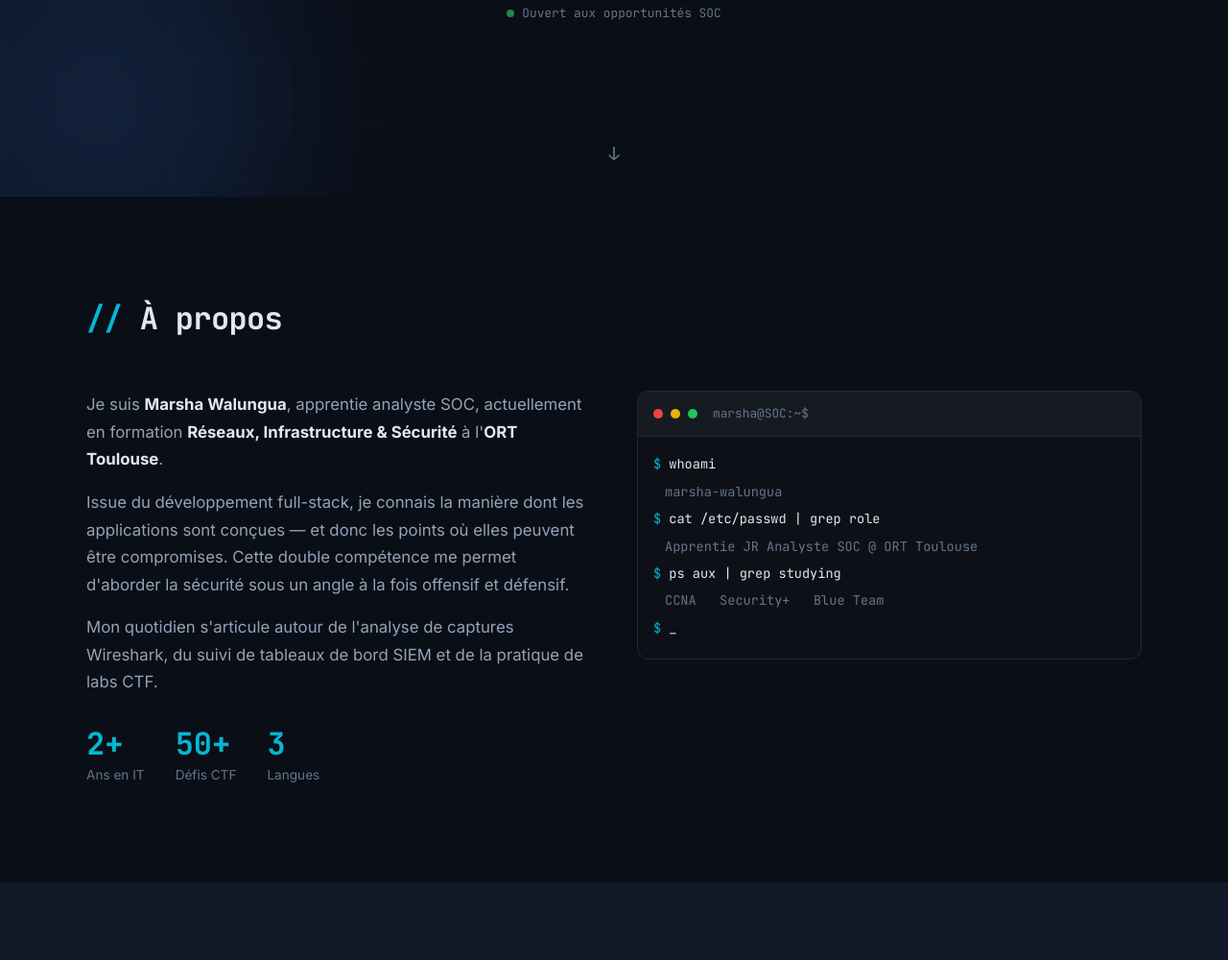
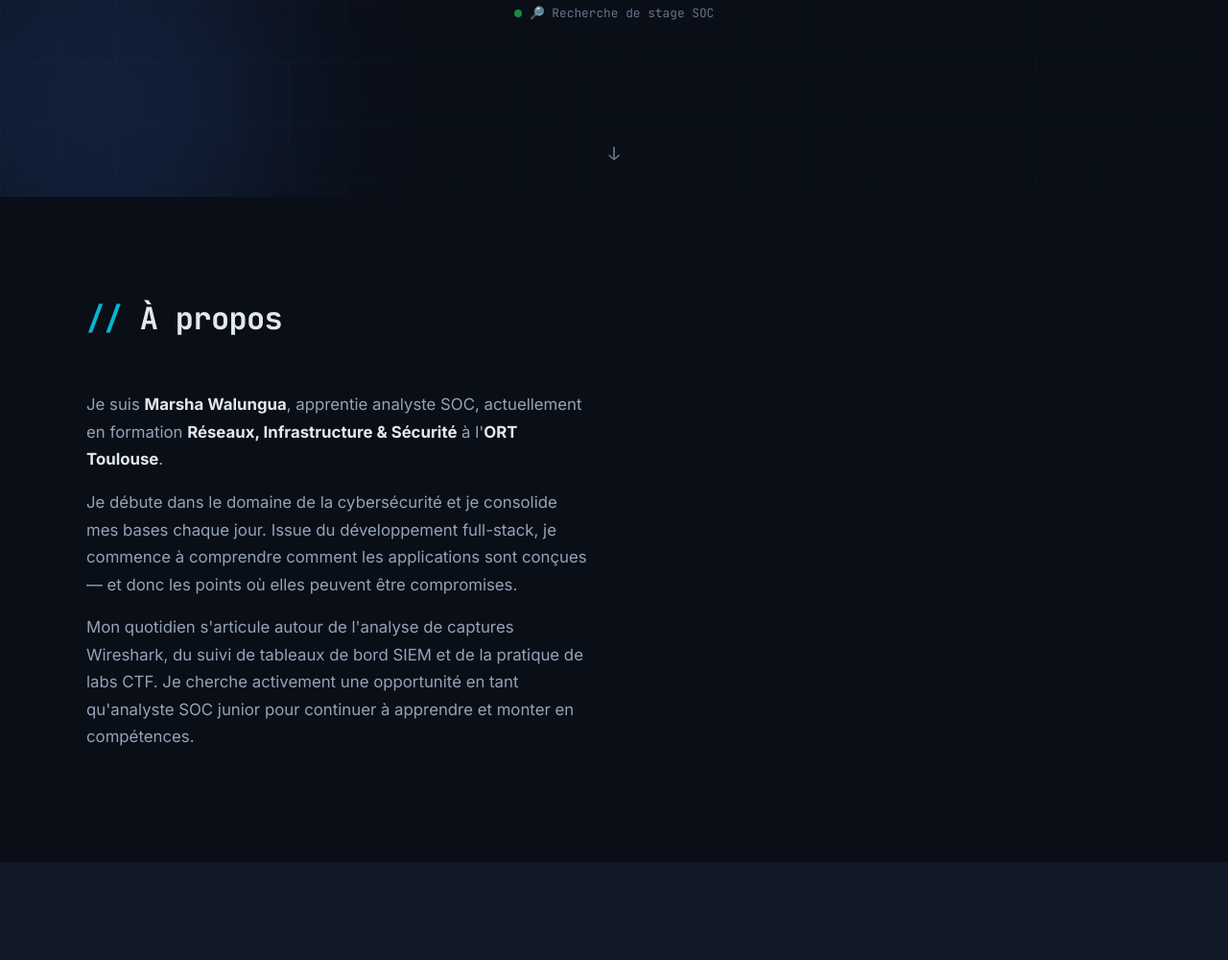
Before and after one commit to marsha-walungua/marsha-walungua.github.io, a plain HTML site: page index.html in a window 1280 px wide. Shown: the part 595-1595 px from the top of the page at 96% size. Drawn offline with Linux system fonts and the light colour scheme.

Commit message:
Remove terminal, update status to internship search

```diff
--- a/index.html
+++ b/index.html
@@ -78,38 +78,7 @@
             Mon quotidien : captures Wireshark, tableaux de bord SIEM et labs CTF. Je crois que la
             meilleure défense, c'est la curiosité — plus tu creuses, plus tu trouves.
           </p>
-          <div class="about-stats">
-            <div class="stat">
-              <span class="stat-num">2+</span>
-              <span class="stat-label" data-i18n="stat_years">Ans en IT</span>
-            </div>
-            <div class="stat">
-              <span class="stat-num">50+</span>
-              <span class="stat-label" data-i18n="stat_ctf">Défis CTF</span>
-            </div>
-            <div class="stat">
-              <span class="stat-num">3</span>
-              <span class="stat-label" data-i18n="stat_langs">Langues</span>
-            </div>
-          </div>
-        </div>
-        <div class="about-terminal">
-          <div class="terminal-header">
-            <span class="term-dot red"></span>
-            <span class="term-dot yellow"></span>
-            <span class="term-dot green"></span>
-            <span class="term-title">marsha@SOC:~$</span>
-          </div>
-          <div class="terminal-body">
-            <p><span class="prompt">$</span> <span class="cmd">whoami</span></p>
-            <p class="output">marsha-walungua</p>
-            <p><span class="prompt">$</span> <span class="cmd">cat /etc/passwd | grep role</span></p>
-            <p class="output" data-i18n="term_role">SOC Analyst Apprentice @ ORT Toulouse</p>
-            <p><span class="prompt">$</span> <span class="cmd">ps aux | grep studying</span></p>
-            <p class="output" data-i18n="term_studying">CCNA &nbsp; Security+ &nbsp; Blue Team</p>
-            <p><span class="prompt">$</span> <span class="cmd">_</span><span class="cursor-blink">|</span></p>
-          </div>
-        </div>
+    </div>
       </div>
     </div>
   </section>
--- a/script.js
+++ b/script.js
@@ -14,11 +14,11 @@ const LANG = {
     hero_sub:        "apprentie analiste SOC",
     hero_cta_work:   "Voir mon travail",
     hero_cta_contact:"Me contacter",
-    hero_status:     "Ouvert aux opportunités SOC",
+    hero_status:     "🔎 Recherche de stage SOC",
     about_title:     "À propos",
     about_p1:        "Je suis <strong>Marsha Walungua</strong>, apprentie analyste SOC, actuellement en formation <strong>Réseaux, Infrastructure &amp; Sécurité</strong> à l'<strong>ORT Toulouse</strong>.",
-    about_p2:        "Issue du développement full-stack, je connais la manière dont les applications sont conçues — et donc les points où elles peuvent être compromises. Cette double compétence me permet d'aborder la sécurité sous un angle à la fois offensif et défensif.",
-    about_p3:        "Mon quotidien s'articule autour de l'analyse de captures Wireshark, du suivi de tableaux de bord SIEM et de la pratique de labs CTF.",
+    about_p2:        "Je débute dans le domaine de la cybersécurité et je consolide mes bases chaque jour. Issue du développement full-stack, je commence à comprendre comment les applications sont conçues — et donc les points où elles peuvent être compromises.",
+    about_p3:        "Mon quotidien s'articule autour de l'analyse de captures Wireshark, du suivi de tableaux de bord SIEM et de la pratique de labs CTF. Je cherche activement une opportunité en tant qu'analyste SOC junior pour continuer à apprendre et monter en compétences.",
     stat_years:      "Ans en IT",
     stat_ctf:        "Défis CTF",
     stat_langs:      "Langues",
@@ -81,11 +81,11 @@ const LANG = {
     hero_sub:        "SOC analyst apprentice",
     hero_cta_work:   "See my work",
     hero_cta_contact:"Get in touch",
-    hero_status:     "Open to SOC opportunities",
+    hero_status:     "🔎 Looking for a SOC internship",
     about_title:     "About",
-    about_p1:        "I'm <strong>Marsha Walungua</strong>, an apprentice JR SOC analyst currently studying <strong>Réseaux, Infrastructure &amp; Sécurité</strong> at <strong>ORT Toulouse</strong>.",
-    about_p2:        "Coming from a full-stack development background, I know how applications are built — and therefore where they can be compromised. This dual skillset allows me to approach security from both an offensive and defensive perspective.",
-    about_p3:        "My daily routine revolves around analyzing Wireshark captures, monitoring SIEM dashboards, and practicing CTF labs.",
+    about_p1:        "I'm <strong>Marsha Walungua</strong>, an apprentice SOC analyst currently studying <strong>Réseaux, Infrastructure &amp; Sécurité</strong> at <strong>ORT Toulouse</strong>.",
+    about_p2:        "I'm at the beginning of my cybersecurity journey and I'm building my foundations every day. Coming from a full-stack development background, I'm starting to understand how applications are built — and therefore where they can be compromised.",
+    about_p3:        "My daily routine revolves around analyzing Wireshark captures, monitoring SIEM dashboards, and practicing CTF labs. I'm actively looking for a junior SOC analyst opportunity to keep learning and growing.",
     stat_years:      "Years in IT",
     stat_ctf:        "CTF Challenges",
     stat_langs:      "Languages",
```
